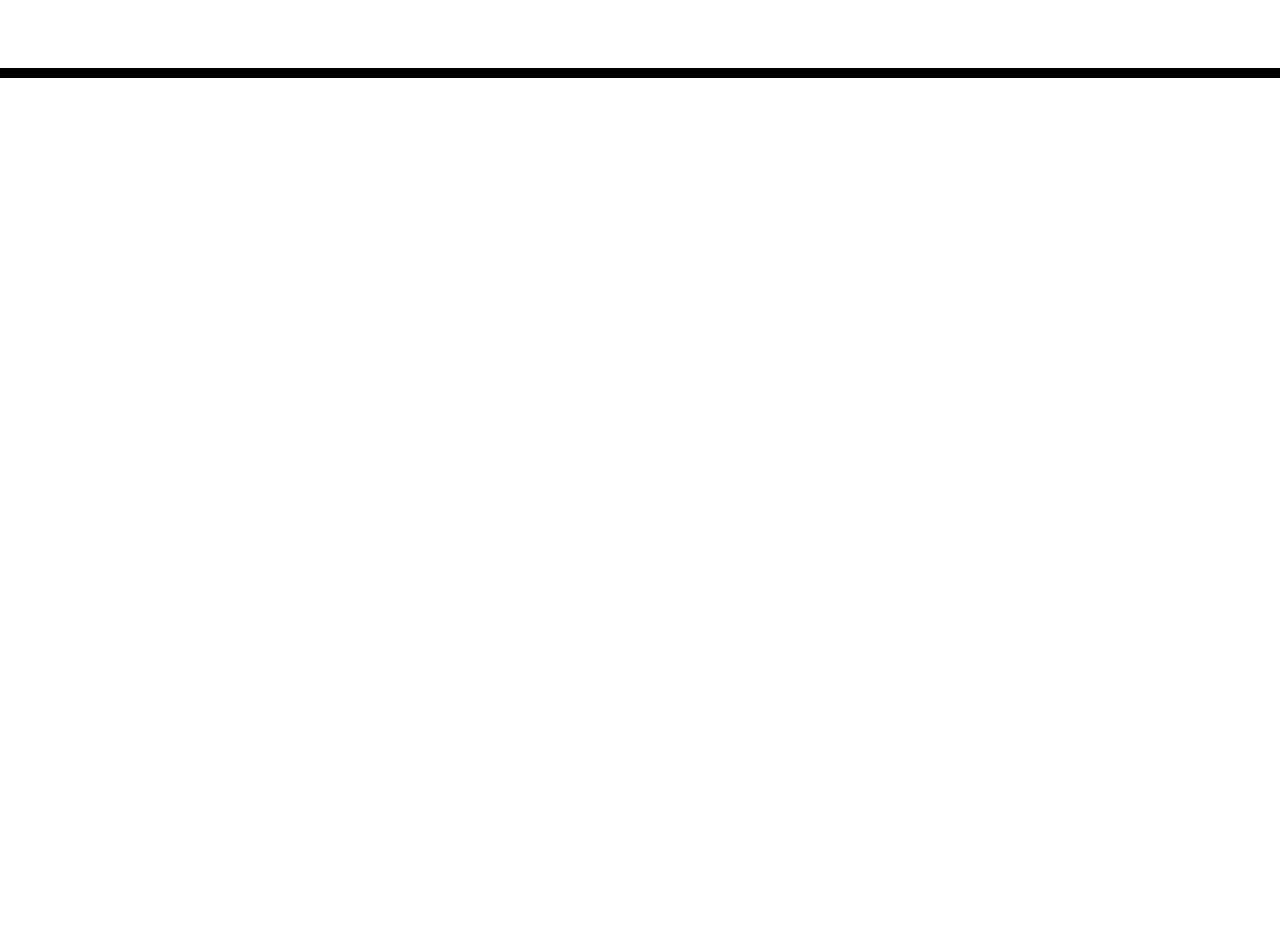
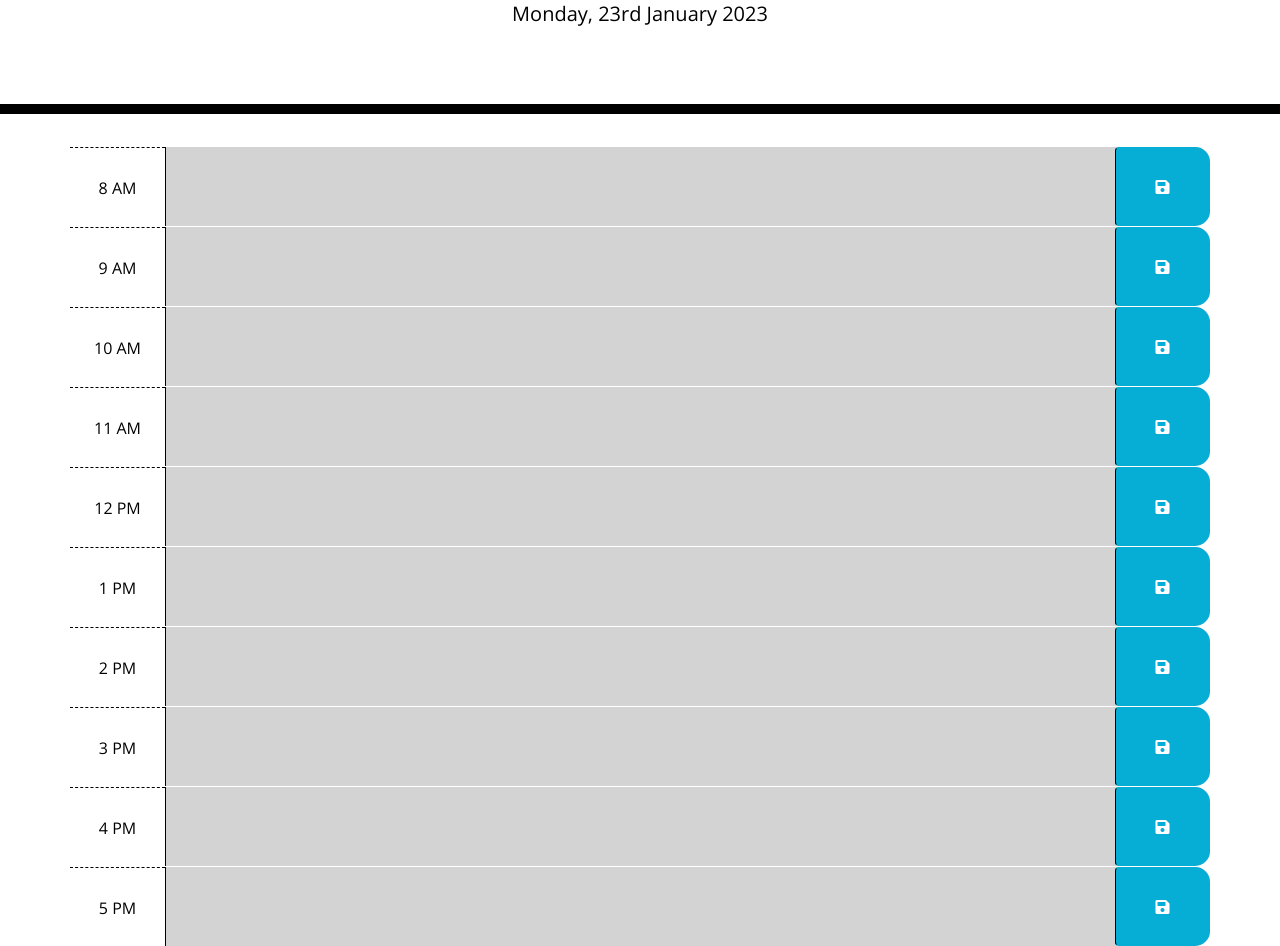
Before and after one commit to HeraLam/daily-planner-app, a plain HTML site: page index.html in a window 1280 px wide. Shown: the part 190-1136 px from the top of the page. Before the commit the page ends 800 px from the top, so only its background shows below. Drawn offline with nearby package versions, Linux system fonts and the light colour scheme.

Commit message:
complete js file

```diff
--- a/index.html
+++ b/index.html
@@ -23,16 +23,111 @@
   </head>
 
   <body>
+	<!-- Header -->
 	<header class="jumbotron">
 		<h1 class="display-3">Work Day Scheduler</h1>
 		<p class="lead">A simple calendar app for scheduling your work day</p>
 		<p id="currentDay" class="lead"></p>
 	</header>
+
 	<div class="container">
-      <!-- Timeblocks go here -->
+
+		<!-- Timeblock -->
+
+		<div id="hour8" class="row timeblock">
+            <div class="col-md-1 hour">
+                8 AM
+            </div>
+            <textarea class="col-md-10 description">
+            </textarea>
+            <button class="btn saveBtn col-md-1"><i class="fas fa-save"></i></button>
         </div>
 
-    <script src="https://cdnjs.cloudflare.com/ajax/libs/jquery/3.2.1/jquery.min.js"></script>
-    <script src="https://cdnjs.cloudflare.com/ajax/libs/moment.js/2.24.0/moment.min.js"></script>
+		<div id="hour9" class="row timeblock">
+            <div class="col-md-1 hour">
+                9 AM
+            </div>
+            <textarea class="col-md-10 description">
+            </textarea>
+            <button class="btn saveBtn col-md-1"><i class="fas fa-save"></i></button>
+        </div>
+
+		<div id="hour10" class="row timeblock">
+            <div class="col-md-1 hour">
+                10 AM
+            </div>
+            <textarea class="col-md-10 description">
+            </textarea>
+            <button class="btn saveBtn col-md-1"><i class="fas fa-save"></i></button>
+        </div>
+
+		<div id="hour11" class="row timeblock">
+            <div class="col-md-1 hour">
+                11 AM
+            </div>
+            <textarea class="col-md-10 description">
+            </textarea>
+            <button class="btn saveBtn col-md-1"><i class="fas fa-save"></i></button>
+        </div>
+
+		<div id="hour12" class="row timeblock">
+            <div class="col-md-1 hour">
+                12 PM
+            </div>
+            <textarea class="col-md-10 description">
+            </textarea>
+            <button class="btn saveBtn col-md-1"><i class="fas fa-save"></i></button>
+        </div>
+
+		<div id="hour13" class="row timeblock">
+            <div class="col-md-1 hour">
+                1 PM
+            </div>
+            <textarea class="col-md-10 description">
+            </textarea>
+            <button class="btn saveBtn col-md-1"><i class="fas fa-save"></i></button>
+        </div>
+
+		<div id="hour14" class="row timeblock">
+            <div class="col-md-1 hour">
+                2 PM
+            </div>
+            <textarea class="col-md-10 description">
+            </textarea>
+            <button class="btn saveBtn col-md-1"><i class="fas fa-save"></i></button>
+        </div>
+
+		<div id="hour15" class="row timeblock">
+            <div class="col-md-1 hour">
+                3 PM
+            </div>
+            <textarea class="col-md-10 description">
+            </textarea>
+            <button class="btn saveBtn col-md-1"><i class="fas fa-save"></i></button>
+        </div>
+
+		<div id="hour16" class="row timeblock">
+            <div class="col-md-1 hour">
+                4 PM
+            </div>
+            <textarea class="col-md-10 description">
+            </textarea>
+            <button class="btn saveBtn col-md-1"><i class="fas fa-save"></i></button>
+        </div>
+
+		<div id="hour17" class="row timeblock">
+            <div class="col-md-1 hour">
+                5 PM
+            </div>
+            <textarea class="col-md-10 description">
+            </textarea>
+            <button class="btn saveBtn col-md-1"><i class="fas fa-save"></i></button>
+        </div>
+
+	</div>
+
+    <script src="https://cdnjs.cloudflare.com/ajax/libs/jquery/3.6.3/jquery.min.js"></script>
+    <script src="https://cdnjs.cloudflare.com/ajax/libs/moment.js/2.29.4/moment.min.js"></script>
+	  <script src="./script.js"></script>
   </body>
 </html>
--- a/script.js
+++ b/script.js
@@ -0,0 +1,50 @@
+var todayDate = moment().format('dddd, Do MMMM YYYY');
+$("#currentDay").html(todayDate);
+
+$(document).ready(function () {
+    $(".saveBtn").on("click", function () {
+        var text = $(this).siblings(".description").val();
+        var time = $(this).parent().attr("id");
+
+        localStorage.setItem(time, text);
+    })
+
+    function timeTracker() {
+        var timeNow = moment().hour();
+
+        $(".timeblock").each(function () {
+            var blockTime = parseInt($(this).attr("id").split("hour")[1]);
+
+            if (blockTime < timeNow) {
+                $(this).removeClass("future");
+                $(this).removeClass("present");
+                $(this).addClass("past");
+            }
+            else if (blockTime === timeNow) {
+                $(this).removeClass("past");
+                $(this).removeClass("future");
+                $(this).addClass("present");
+            }
+            else {
+                $(this).removeClass("present");
+                $(this).removeClass("past");
+                $(this).addClass("future");
+
+            }
+        })
+    }
+
+
+    $("#hour8 .description").val(localStorage.getItem("hour8"));
+    $("#hour9 .description").val(localStorage.getItem("hour9"));
+    $("#hour10 .description").val(localStorage.getItem("hour10"));
+    $("#hour11 .description").val(localStorage.getItem("hour11"));
+    $("#hour12 .description").val(localStorage.getItem("hour12"));
+    $("#hour13 .description").val(localStorage.getItem("hour13"));
+    $("#hour14 .description").val(localStorage.getItem("hour14"));
+    $("#hour15 .description").val(localStorage.getItem("hour15"));
+    $("#hour16 .description").val(localStorage.getItem("hour16"));
+    $("#hour17 .description").val(localStorage.getItem("hour17"));
+
+    timeTracker();
+})
--- a/style.css
+++ b/style.css
@@ -25,7 +25,7 @@ textarea {
   white-space: pre-wrap;
 }
 
-.time-block {
+.timeblock {
   text-align: center;
   border-radius: 15px;
 }
```
Also changed, not shown: dailyplanapp.jpg (added). Lines whose indentation alone changed are shown as unchanged.
